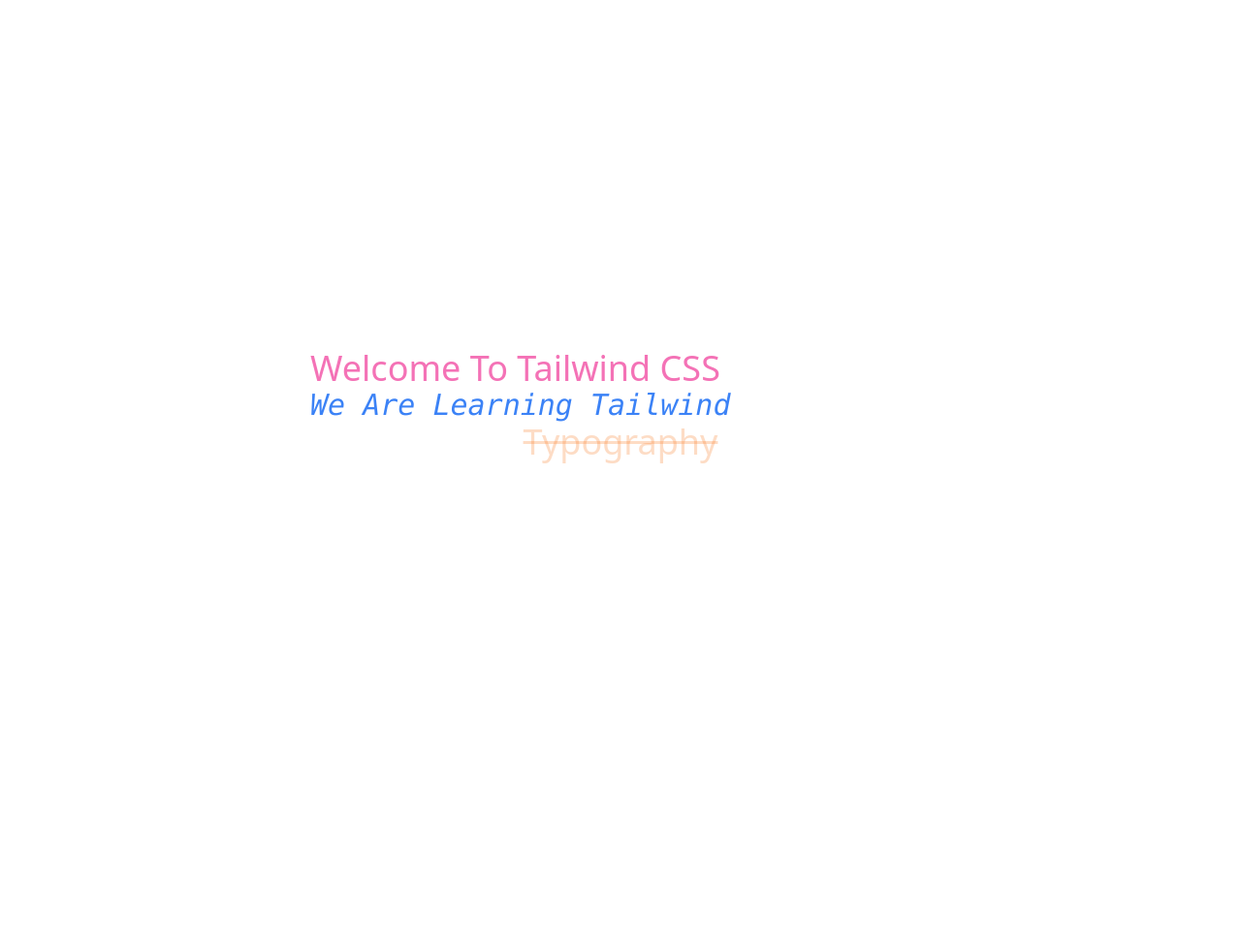
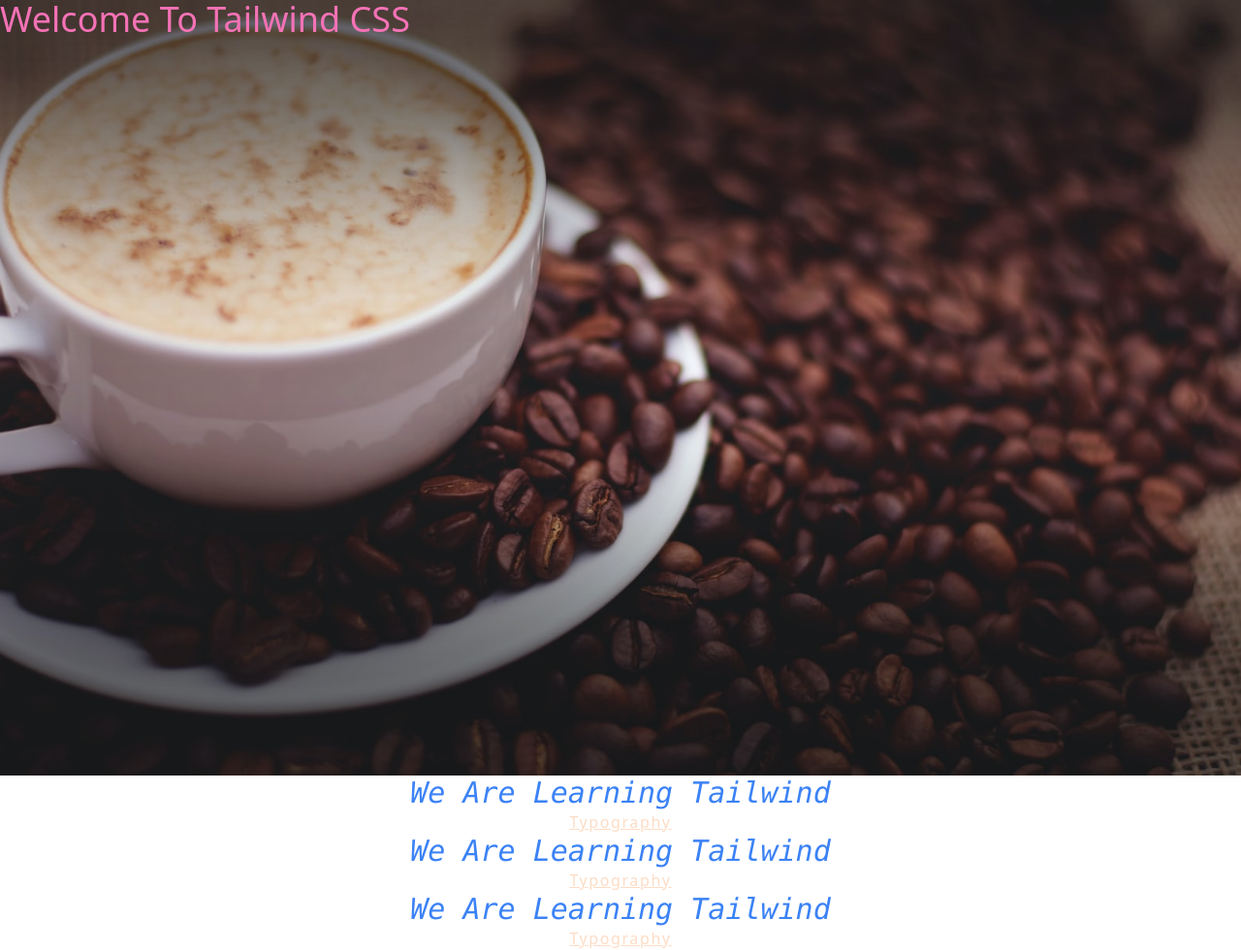
Before and after one commit to Fatiha26/learning-tailwind, a website: page index.html in a window 1280 px wide. Shown: the whole page at 97% size. Before the commit the page ends 800 px from the top, so only its background shows below. Drawn offline with Linux system fonts and the light colour scheme.

Commit message:
background-img properties

```diff
--- a/index.html
+++ b/index.html
@@ -9,8 +9,16 @@
 
 </head>
 <body class="grid place-items-center h-screen">
-     <div class="w-1/2 h-20 text-4xl text-pink-400 capitalize">
+     <div class="w-full h-screen text-4xl text-pink-400 capitalize
+     bg-no-repeat
+     bg-center
+     bg-cover
+     bg-fixed"
+     style="background-image: url('footer-bg.jpg');">
         welcome to tailwind CSS
+
+
+     </div>
      <p class="capitalize
      text-blue-500
      font-mono text-3xl italic"
@@ -19,7 +27,27 @@
      text-center
      text-orange-500
      text-opacity-25
-        line-through">Typography</p>
-     </div>
+     underline
+     tracking-widest">Typography</p>
+     <p class="capitalize
+     text-blue-500
+     font-mono text-3xl italic"
+     >we are learning tailwind</p>
+     <p class="w-full
+     text-center
+     text-orange-500
+     text-opacity-25
+     underline
+     tracking-widest">Typography</p>
+     <p class="capitalize
+     text-blue-500
+     font-mono text-3xl italic"
+     >we are learning tailwind</p>
+     <p class="w-full
+     text-center
+     text-orange-500
+     text-opacity-25
+     underline
+     tracking-widest">Typography</p>
 </body>
 </html>
```
Also changed, not shown: footer-bg.jpg (added), output.css. Lines whose indentation alone changed are shown as unchanged.
